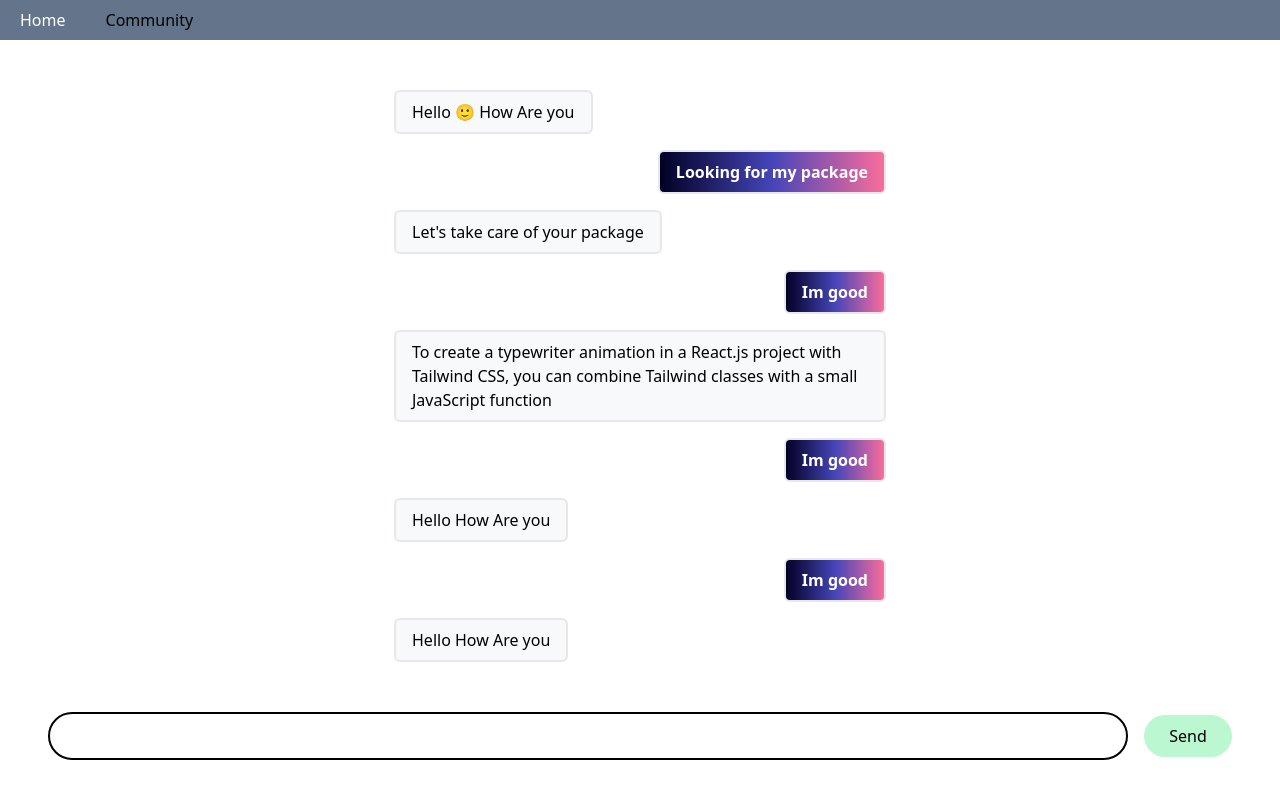
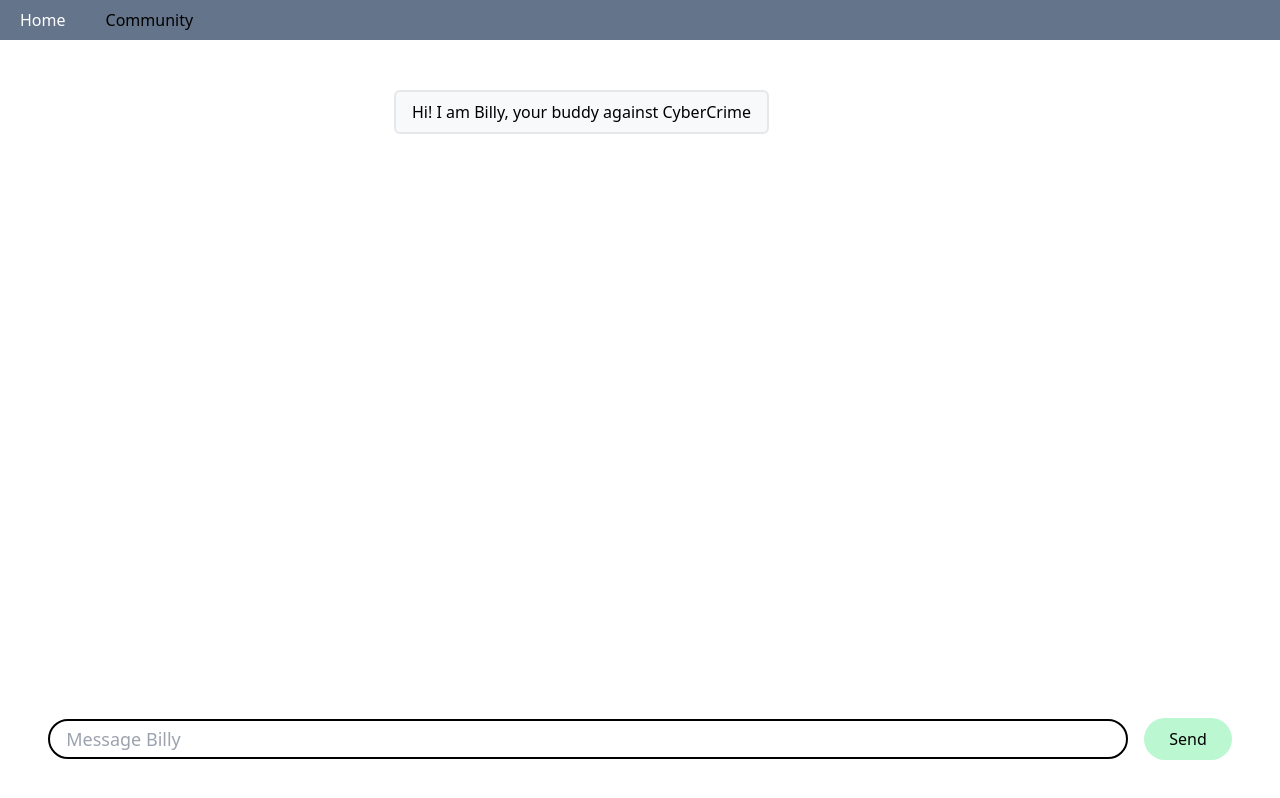
Before and after one commit to yashraj2003e/billy_buddy_against_cyberbullying, a React (Vite) app in the folder code/: page /home in a window 1280 px wide. Shown: the top 798 px of the page. Built offline with nearby package versions, Linux system fonts and the light colour scheme.

Commit message:
uplifted state, fixed bugs

```diff
--- a/code/src/App.jsx
+++ b/code/src/App.jsx
@@ -5,6 +5,7 @@ import ErrorPage from "./pages/ErrorPage.jsx";
 import Auth from "./pages/Auth.jsx";
 import Home from "./pages/Home.jsx";
 import Community from "./pages/Community.jsx";
+import DataContext from "./contexts/DataContext.jsx";
 
 const router = createBrowserRouter([
   {
@@ -31,7 +32,9 @@ const router = createBrowserRouter([
 export default function App() {
   return (
     <Suspense fallback={<h1>Loading...</h1>}>
-      <RouterProvider router={router} />
+      <DataContext>
+        <RouterProvider router={router} />
+      </DataContext>
     </Suspense>
   );
 }
--- /dev/null
+++ b/code/src/contexts/DataContext.jsx
@@ -0,0 +1,22 @@
+import { createContext, useContext, useState } from "react";
+
+const dataContext = createContext();
+
+export default function DataContext({ children }) {
+  const [data, setData] = useState([{ bot: "" }]);
+
+  return (
+    <dataContext.Provider value={{ data, setData }}>
+      {children}
+    </dataContext.Provider>
+  );
+}
+
+function useDataContext() {
+  const value = useContext(dataContext);
+  if (value === undefined)
+    throw new Error("Context is being used outside scope !");
+  return value;
+}
+
+export { useDataContext };
--- /dev/null
+++ b/code/src/hooks/useKey.jsx
@@ -0,0 +1,17 @@
+import { useEffect } from "react";
+
+function useKey(key, action) {
+  useEffect(() => {
+    function callback(e) {
+      if (e.code.toLowerCase() === key.toLowerCase()) {
+        action();
+      }
+    }
+
+    document.addEventListener("keydown", callback);
+
+    return () => document.removeEventListener("keydown", callback);
+  }, [key, action]);
+}
+
+export default useKey;
--- a/code/src/pages/Community.jsx
+++ b/code/src/pages/Community.jsx
@@ -1,22 +1,20 @@
+import { faRightLong } from "@fortawesome/free-solid-svg-icons";
 import { FontAwesomeIcon } from "@fortawesome/react-fontawesome";
 import useScreenSize from "../hooks/useScreenSize";
-import {
-  faHandPaper,
-  faMessage,
-  faPaperPlane,
-} from "@fortawesome/free-regular-svg-icons";
-import {
-  faPaperclip,
-  faPlane,
-  faPlaneCircleCheck,
-  faRightLong,
-  faTruckPlane,
-} from "@fortawesome/free-solid-svg-icons";
-import { faArrowRightArrowLeft } from "@fortawesome/free-solid-svg-icons/faArrowRightArrowLeft";
-import { faRightLeft } from "@fortawesome/free-solid-svg-icons/faRightLeft";
+import { useState, useRef, useEffect } from "react";
 
 function Community() {
   const isMobile = useScreenSize();
+  const [message, setMessage] = useState("");
+  const textareaRef = useRef(null);
+
+  useEffect(() => {
+    if (textareaRef.current) {
+      textareaRef.current.style.height = "auto";
+      textareaRef.current.style.height = `${textareaRef.current.scrollHeight}px`;
+    }
+  }, [message]);
+
   return (
     <div className="p-5 flex flex-col sm:flex-row w-screen h-[95vh] space-x-0 sm:space-x-8 space-y-4 sm:space-y-0">
       {!isMobile && (
@@ -49,9 +47,15 @@ function Community() {
             <p>0</p>
           </div>
         </div>
-        <div className="bg-green-500 w-full flex items-center justify-between p-2 space-x-4">
-          <input className="w-full rounded-md text-black focus:outline-none" />
-          <button className="rounded-md">
+        <div className="bg-green-500 w-full flex items-center justify-between p-2 space-x-2">
+          <textarea
+            ref={textareaRef}
+            className="w-full px-2 rounded-md text-black focus:outline-none resize-none"
+            value={message}
+            onChange={(e) => setMessage(e.target.value)}
+            rows={1}
+          />
+          <button className="rounded-md self-end">
             <FontAwesomeIcon icon={faRightLong} className="text-white" />
           </button>
         </div>
--- a/code/src/pages/Home.jsx
+++ b/code/src/pages/Home.jsx
@@ -1,38 +1,21 @@
-import { useEffect, useState } from "react";
+import { useEffect, useRef, useState } from "react";
+import useKey from "../hooks/useKey";
+import { useDataContext } from "../contexts/DataContext";
 
 function Home() {
-  const [data, setData] = useState([
-    { name: "Hello 🙂 How Are you" },
-    { name: "Looking for my package" },
-    { name: "Let's take care of your package" },
-    { name: "Im good" },
-    { name: "" },
-    { name: "Im good" },
-    { name: "Hello How Are you" },
-    { name: "Im good" },
-    { name: "Hello How Are you" },
-    { name: "Im good" },
-    { name: "Hello 🙂 How Are you" },
-    { name: "Looking for my package" },
-    { name: "Let's take care of your package" },
-    { name: "Im good" },
-    { name: "Hello how are you" },
-    { name: "Im good" },
-    { name: "Hello How Are you" },
-    { name: "Im good" },
-    { name: "Hello How Are you" },
-    { name: "Im good" },
-  ]);
-  const text =
-    "To create a typewriter animation in a React.js project with Tailwind CSS, you can combine Tailwind classes with a small JavaScript function to render text one character at a time. Here's how to do it:";
+  const { data, setData } = useDataContext();
+  const [userMessage, setUserMessage] = useState("");
+  const send = useRef();
+
+  const text = "Hi! I am Billy, your buddy against CyberCrime";
   let speed = 40;
+
   useEffect(() => {
     const d = [...data];
-    console.log(d);
-    let index = d[4].name.length;
+    let index = d[0].bot.length;
     const interval = setInterval(() => {
       if (index < text.length) {
-        d[4].name = d[4].name + text[index];
+        d[0].bot = d[0].bot + text[index];
         setData(d);
         index++;
       } else {
@@ -41,30 +24,53 @@ function Home() {
     }, speed);
 
     return () => clearInterval(interval);
-  }, [data, speed]);
+  }, [data, setData, speed]);
+
+  useKey("Enter", function () {
+    if (document.activeElement !== send.current) {
+      handleSubmit();
+    }
+  });
+
+  const handleSubmit = () => {
+    if (userMessage) {
+      setData((data) => [...data, { user: userMessage }]);
+      setUserMessage("");
+    }
+  };
 
   return (
     <div className="relative w-screen flex justify-center items-center flex-col bg-white-300/50">
       <div className="w-screen lg:max-w-[40vw] lg:w-[40vw] flex flex-col border-2 border-white rounded-md bg-white items-center pt-10">
         {data.map((msg, i) => {
-          console.log(msg.name);
           return (
-            <div key={i} className={`${i % 2 == 0 ? "mr-auto" : "ml-auto"}`}>
+            <div key={i} className={`${msg.bot ? "mr-auto" : "ml-auto"}`}>
               <h1
                 className={`border-2 rounded-md p-2 m-2 ${
-                  i % 2 == 0
+                  msg.bot
                     ? "bg-slate-200/25 px-4"
-                    : "bg-gradient-to-r from-[#020024] via-[#4545b9] to-[#fa6c9b] text-white font-semibold py-2 px-4"
+                    : msg.user
+                    ? "bg-gradient-to-r from-[#020024] via-[#4545b9] to-[#fa6c9b] text-white font-semibold py-2 px-4"
+                    : ""
                 }`}
               >
-                {msg.name}
+                {msg.bot ? msg.bot : msg.user}
               </h1>
             </div>
           );
         })}
         <div className="w-full justify-center z-[100] fixed bottom-0 flex space-x-4 items-center bg-white p-10">
-          <input className="border-2 border-black rounded-full p-2 text-lg w-[90%]" />
-          <button className="py-[9px] px-[25px] bg-green-200 rounded-full">
+          <input
+            className="border-2 border-black rounded-full px-4 py-1 focus:outline-none text-lg w-[90%]"
+            onChange={(e) => setUserMessage(e.target.value)}
+            value={userMessage}
+            placeholder="Message Billy"
+          />
+          <button
+            ref={send}
+            className="py-[9px] px-[25px] bg-green-200 rounded-full"
+            onClick={handleSubmit}
+          >
             Send
           </button>
         </div>
```
Also changed, not shown: 1 other file (tests, documents, lock files or other folders).
